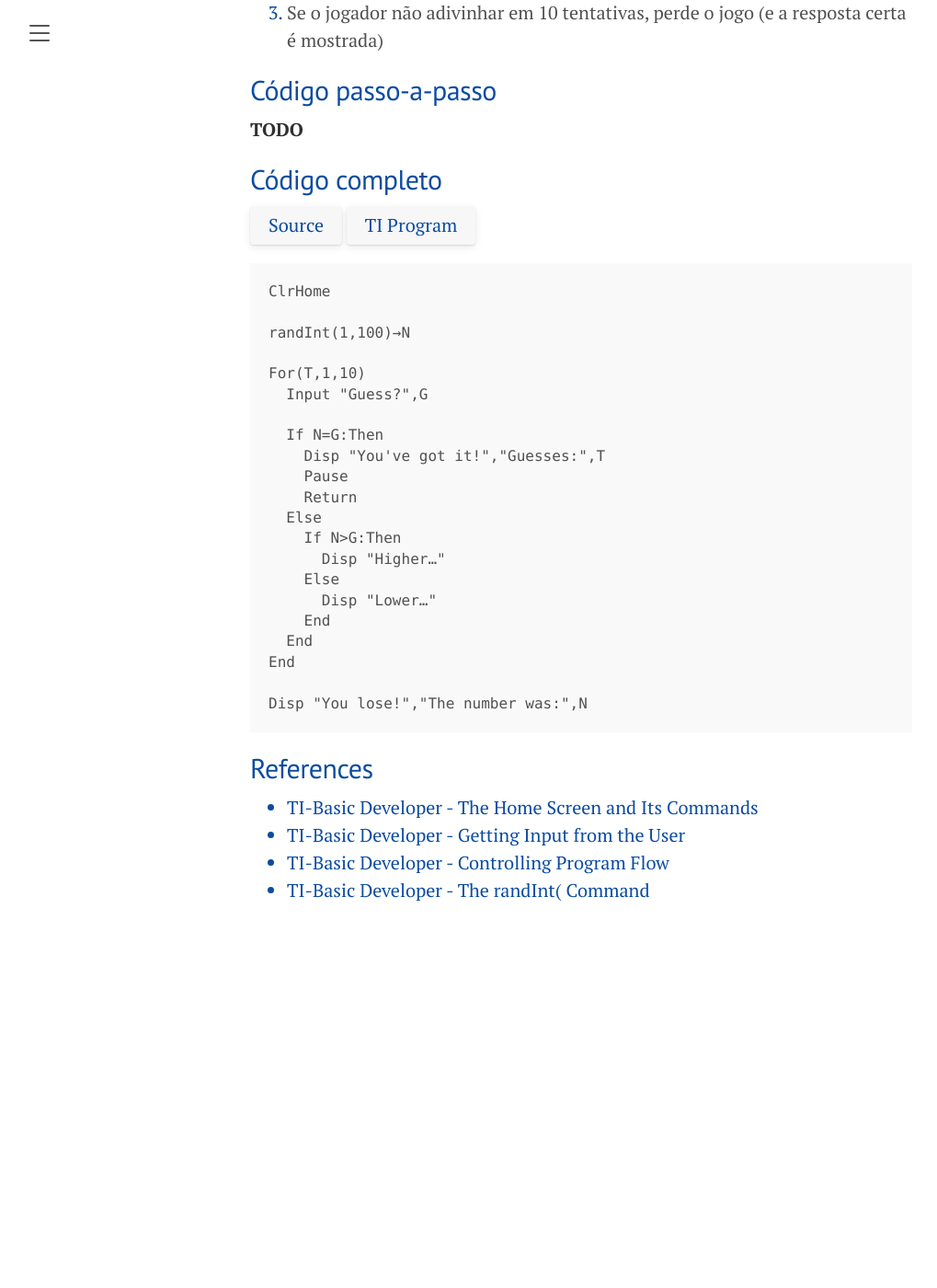
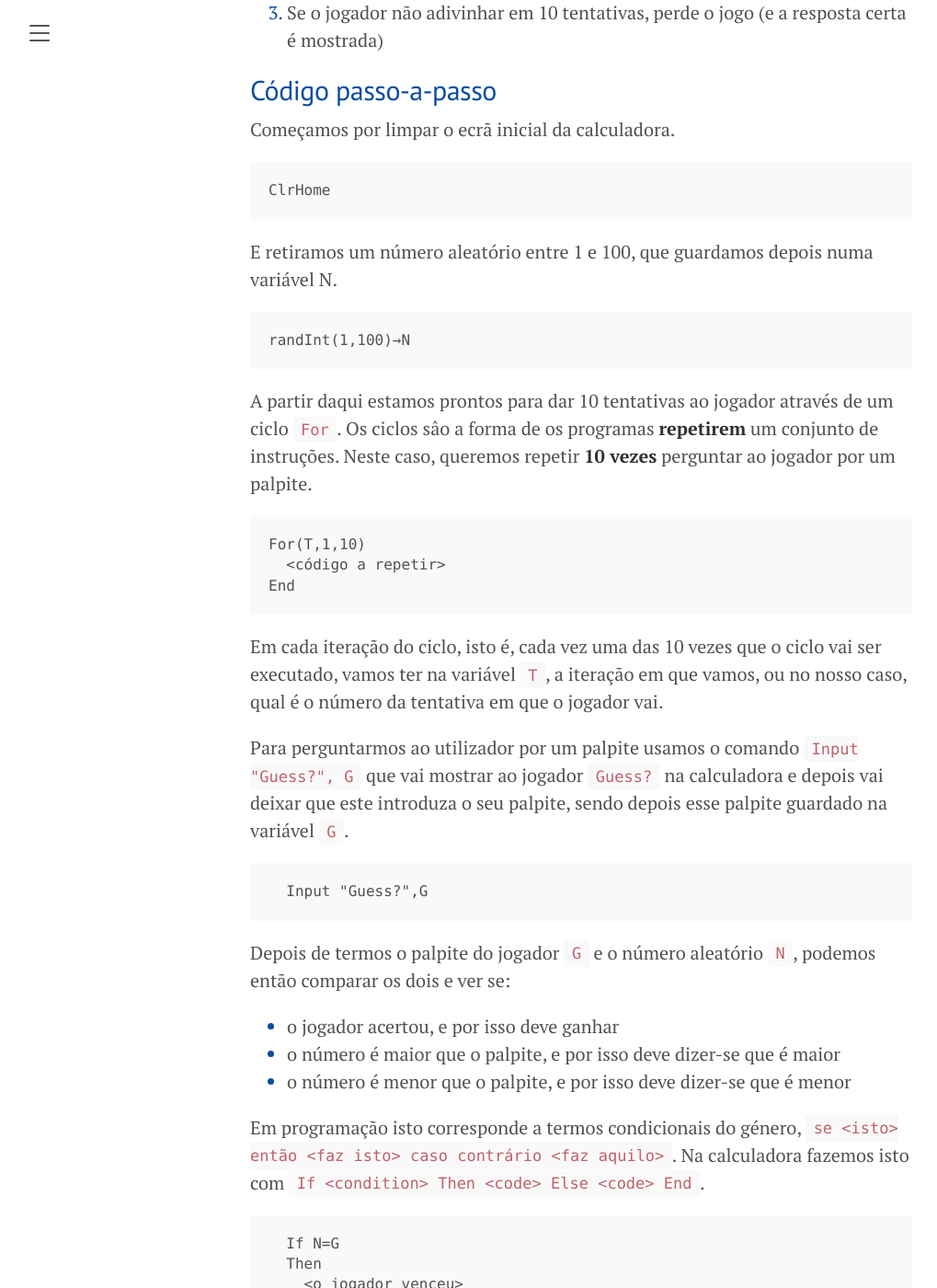
Before and after one commit to diogo-mustachio-barros/hack-your-calculator, a Jekyll site: the page built from pages/guess.md, in a window 1280 px wide and 1400 px high, scrolled down 851 px. Shown: the whole window at 92% size, without its empty margins (8-1027 px from the left). Built offline with Jekyll 4.4.1, drawn with Linux system fonts in a browser that asks for light colours; before the commit the page ends 1914 px from its top, so only the background shows below that; some of the changed text lies outside the part shown.

Commit message:
steps for guess

````diff
--- a/pages/guess.md
+++ b/pages/guess.md
@@ -22,7 +22,86 @@ O jogo **Guessing Game** desafia o jogador a adivinhar um número aleatório ent
 3. Se o jogador não adivinhar em 10 tentativas, perde o jogo (e a resposta certa é mostrada)
 
 ## Código passo-a-passo
-**TODO**
+
+Começamos por limpar o ecrã inicial da calculadora.
+
+```basic
+ClrHome
+```
+
+E retiramos um número aleatório entre 1 e 100, que guardamos depois numa variável N.
+
+```basic
+randInt(1,100)→N
+```
+
+A partir daqui estamos prontos para dar 10 tentativas ao jogador através de um ciclo `For`.
+  Os ciclos sâo a forma de os programas **repetirem** um conjunto de instruções. Neste caso,
+  queremos repetir **10 vezes** perguntar ao jogador por um palpite.
+
+```basic
+For(T,1,10)
+  <código a repetir>
+End
+```
+
+Em cada iteração do ciclo, isto é, cada vez uma das 10 vezes que o ciclo vai ser executado,
+  vamos ter na variável `T`, a iteração em que vamos, ou no nosso caso, qual é o número da
+  tentativa em que o jogador vai.
+
+Para perguntarmos ao utilizador por um palpite usamos o comando `Input "Guess?", G` que vai
+  mostrar ao jogador `Guess?` na calculadora e depois vai deixar que este introduza o seu
+  palpite, sendo depois esse palpite guardado na variável `G`.
+
+```basic
+  Input "Guess?",G
+```
+
+Depois de termos o palpite do jogador `G` e o número aleatório `N`, podemos então comparar
+  os dois e ver se:
+- o jogador acertou, e por isso deve ganhar
+- o número é maior que o palpite, e por isso deve dizer-se que é maior
+- o número é menor que o palpite, e por isso deve dizer-se que é menor
+
+Em programação isto corresponde a termos condicionais do género,
+  `se <isto> então <faz isto> caso contrário <faz aquilo>`. Na calculadora fazemos isto com
+  `If <condition> Then <code> Else <code> End`.
+
+```basic
+  If N=G
+  Then
+    <o jogador venceu>
+  Else
+    If N>G
+    Then
+      <o número é maior que o palpite>
+    Else
+      <o número é menor que o palpite>
+    End
+  End
+```
+
+Para mostrar mensagens ao jogador usamos o comando `Disp `. No caso de vitória,
+  mostramos a mensagem, juntamente com o número de tentativas que o jogador precisou,
+  pausamos o jogo com `Pause `(para que o jogador se possa bajular na glória da vitória),
+  e terminamos o jogo com o comando `Return`.
+
+```basic
+    Disp "You've got it!","Guesses:",T
+    Pause
+    Return
+```
+
+Nos casos em que o jogador nâo acerta, mostramos a respetiva mensagem com `Disp "Higher…"` ou
+  `Disp "Lower…"`.
+
+Entâo e se não acertar dentro das 10 tentativas que tem? Nesse caso, depois do nosso ciclo `For`,
+  adicionamos a mensagem de derrota. Sabemos que se o jogador checgou até aqui foi porque esgotou
+  as suas tentativas sem acertar.
+
+```basic
+Disp "You lose!","The number was:",N
+```
 
 ## Código completo
 
@@ -37,12 +116,14 @@ randInt(1,100)→N
 For(T,1,10)
   Input "Guess?",G
 
-  If N=G:Then
+  If N=G
+  Then
     Disp "You've got it!","Guesses:",T
     Pause
     Return
   Else
-    If N>G:Then
+    If N>G
+    Then
       Disp "Higher…"
     Else
       Disp "Lower…"
````
